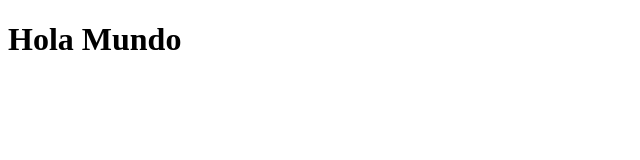
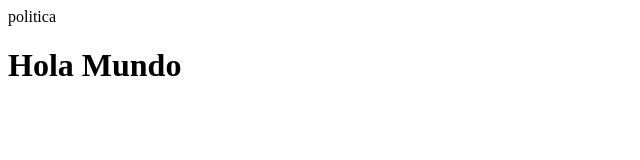
Before and after one commit to juanjacobo1999/bot.github.io, a plain HTML site: page index.html in a window 1280 px wide. Shown: the whole page, without its empty margins (0-640 px from the left). Drawn offline with Linux system fonts and the light colour scheme.

Commit message:
Update index.html

```diff
--- a/index.html
+++ b/index.html
@@ -8,6 +8,8 @@
 </head>
 <body>
 
+    <a href:"politicadeprivacidad.html" >politica</a>
+
 <h1>Hola Mundo</h1>
 
 </body>
```
